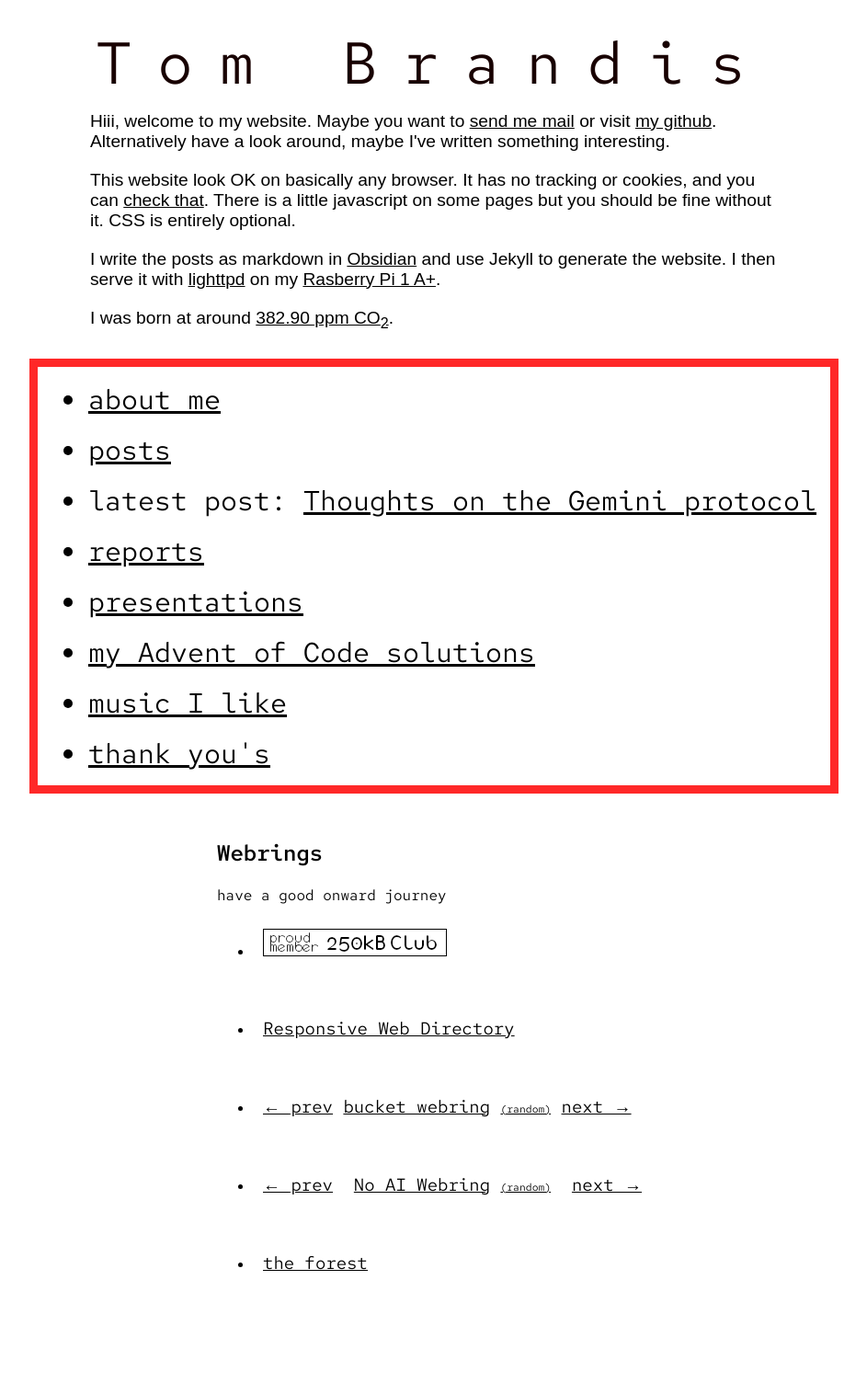
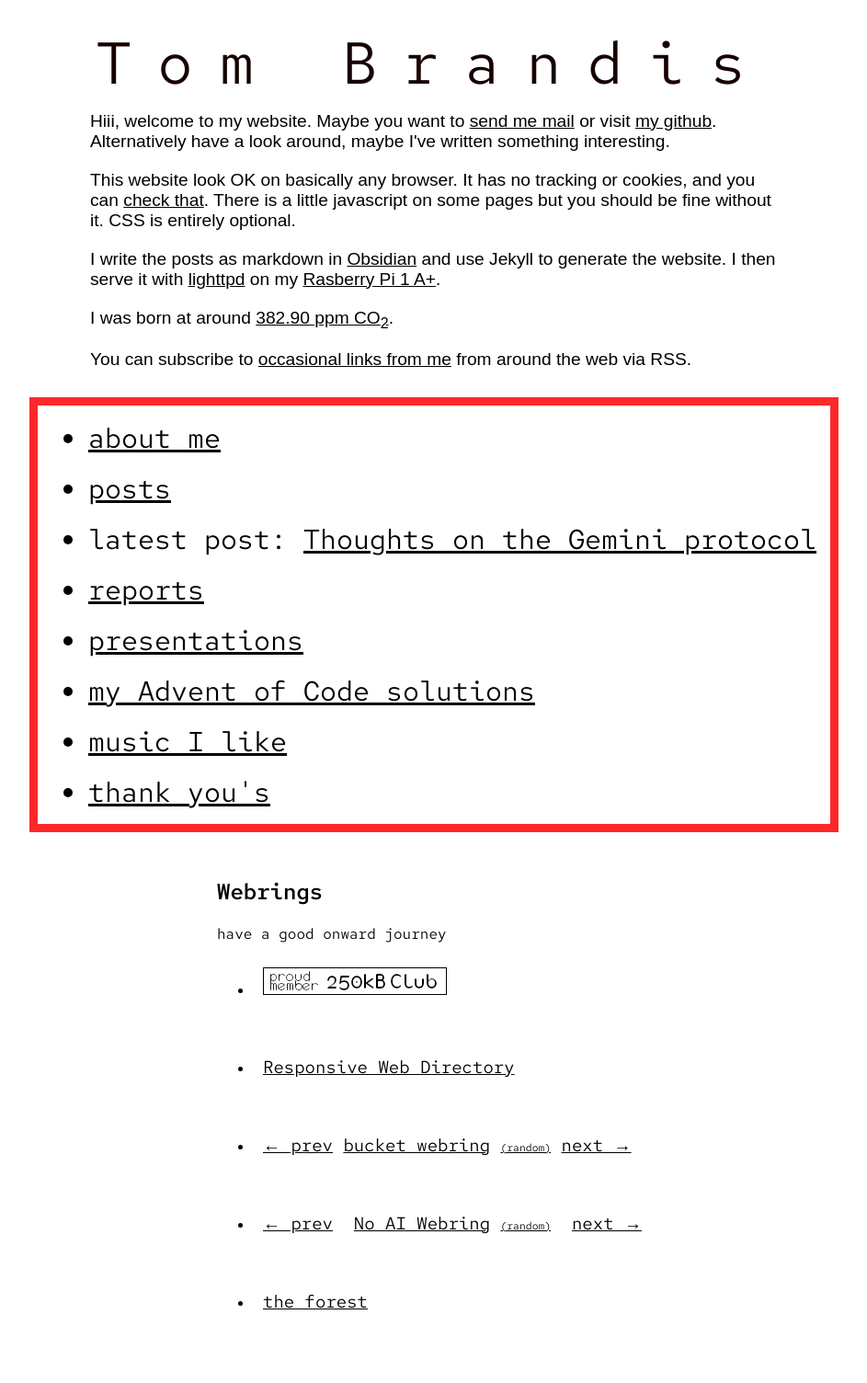
Before and after one commit to TomJB1/my-website-jekyll, a Jekyll site: the page built from index.html, in a window 1280 px wide. Shown: the whole page at 92% size, without its empty margins (168-1111 px from the left). Built offline with Jekyll 4.4.1, drawn with Linux system fonts in a browser that asks for light colours; before the commit the page ends 1462 px from its top, so only the background shows below that.

Commit message:
add link to the links feed on home

```diff
--- a/index.html
+++ b/index.html
@@ -26,6 +26,7 @@ layout: compress
         <p>This website look OK on basically any browser. It has no tracking or cookies, and you can <a href="https://themarkup.org/blacklight?url=tombrandis.uk">check that</a>. There is a little javascript on some pages but you should be fine without it. CSS is entirely optional.</p>
         <p>I write the posts as markdown in <a href="https://obsidian.md/">Obsidian</a> and use Jekyll to generate the website. I then serve it with <a href="https://www.lighttpd.net/">lighttpd</a> on my <a href="https://www.raspberrypi.com/products/raspberry-pi-1-model-a-plus">Rasberry Pi 1 A+</a>.</p>
         <p>I was born at around <a href="/co2.html">382.90 ppm CO<sub>2</sub></a>.</p>
+        <p>You can subscribe to <a href="/links/feed.xml">occasional links from me</a> from around the web via RSS.</p>
     </header>
     <main>
         <ul id="pages" class="highlight-flair">
```
